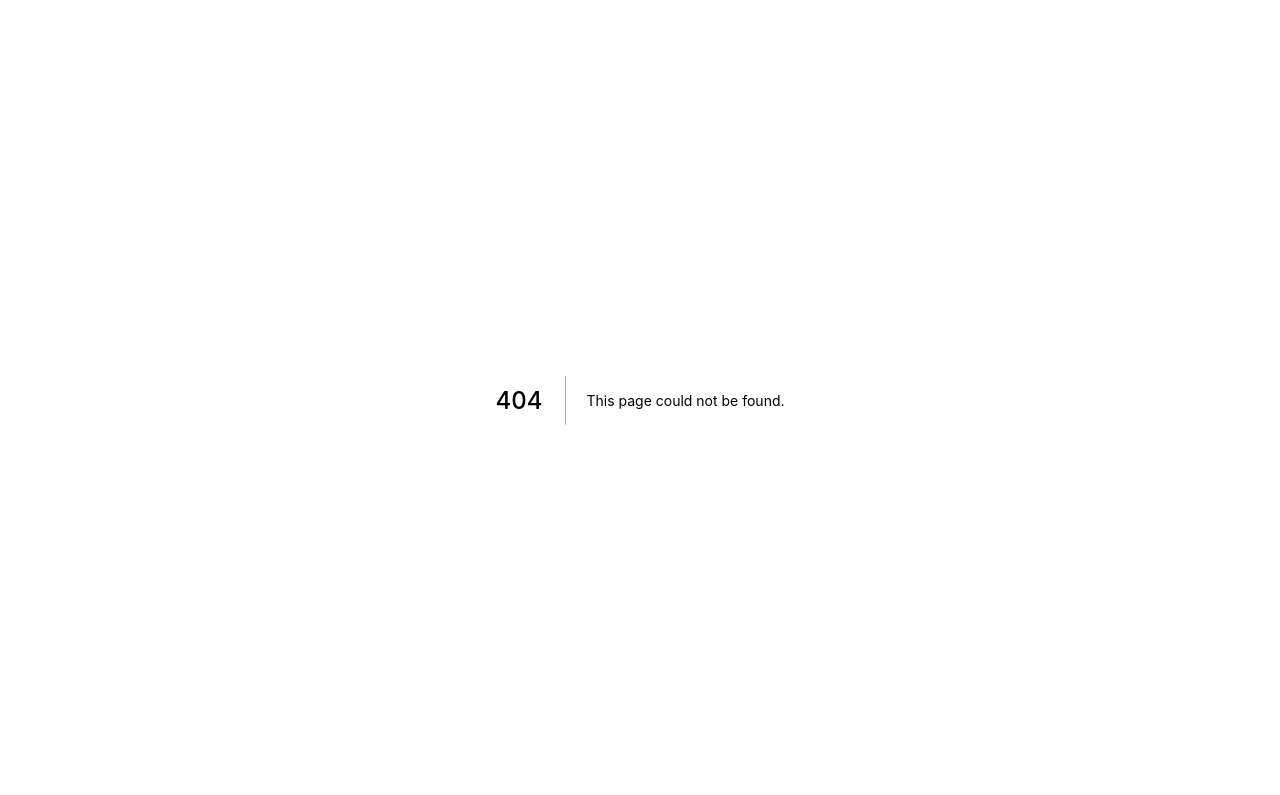
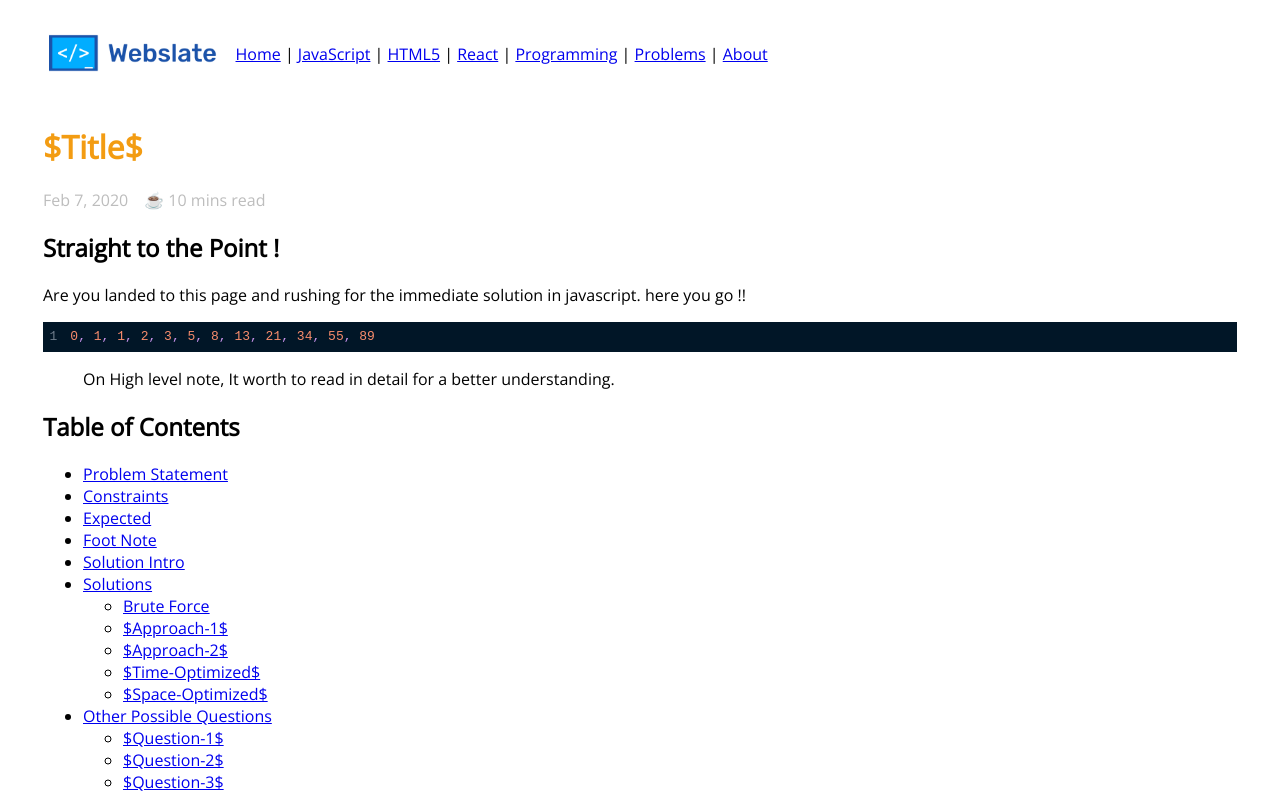
Before and after one commit to web-slate/webslate.io, a Next.js app in the folder src/: page /blogs/problems/array-intersection in a window 1280 px wide. Before the commit this address had no page. Shown: the top 795 px of the page. Built offline with nearby package versions, Linux system fonts and the light colour scheme.

Commit message:
docs(problems): add array-intersection

```diff
--- /dev/null
+++ b/src/pages/blogs/problems/array-intersection.mdx
@@ -0,0 +1,116 @@
+import Post from '../../../common/components/Blog/Post'
+import CodeBlock from '../../../common/components/Blog/CodeBlock'
+import ExternalLink from '../../../common/components/Blog/ExternalLink'
+import AnchorLink from '../../../common/components/Link/AnchorLink'
+import BigO from '../../../common/components/Blog/BigO'
+
+export const meta = {
+  title: '$Title$',
+  description: '$desc$',
+  date: 'Feb 7, 2020',
+  readTime: 10
+}
+
+export default ({ children }) => <Post meta={meta}>{children}</Post>;
+
+
+## Straight to the Point !
+Are you landed to this page and rushing for the immediate solution in javascript. here you go !!
+
+<CodeBlock>{`
+0, 1, 1, 2, 3, 5, 8, 13, 21, 34, 55, 89
+`.trim()}</CodeBlock>
+
+> On High level note, It worth to read in detail for a better understanding.
+
+
+Table of Contents
+=================
+
+   * [Problem Statement](#problem-statement)
+   * [Constraints](#constraints)
+   * [Expected](#expected)
+   * [Foot Note](#foot-note)
+   * [Solution Intro](#properties)
+   * [Solutions](#solutions)
+      * [Brute Force](#brute-force)
+      * [$Approach-1$](#$Approach-1$)
+      * [$Approach-2$](#$Approach-2$)
+      * [$Time-Optimized$](#$Time-Optimized$)
+      * [$Space-Optimized$](#$Space-Optimized$)
+   * [Other Possible Questions](#other-questions)
+      * [$Question-1$](#$Question-1$)
+      * [$Question-2$](#$Question-2$)
+      * [$Question-3$](#$Question-3$)
+      * [$Question-4$](#$Question-4$)
+
+> $desc$
+
+<CodeBlock>{`
+0, 1, 1, 2, 3, 5, 8, 13, 21, 34, 55, 89
+`.trim()}</CodeBlock>
+
+## <AnchorLink label="Problem Statement" name />
+1. Goes here
+
+## <AnchorLink label="Constraints" name />
+1. Goes here
+
+## <AnchorLink label="Expected" name />
+1. Goes here
+
+## <AnchorLink label="Foot Note" name />
+1. Goes here
+
+## <AnchorLink label="Solution Intro" name />
+Lets see the list of approaches and their complexities.
+
+- - -
+### Rabbits Population per year.
+|    | Approach |  Time Complexity |  Space Complexity |
+|----------|:-------------:|------:|------:|
+| 1 |  Brute Force | O(n+m | O(m+n) |
+| 2 |  $Approach 1$ | O(n) | O(n) |
+| 3 |  $Approach 2$ | O(n) | O(n) |
+| 4 | Time Optimized | O(n) | O(n) |
+| 5 | Memory Optimized | O(n) | O(n) |
+
+- - -
+
+## <AnchorLink label="Solutions" name />
+With no further due, lets take a example of code solutions.
+
+### <AnchorLink label="Brute Force" name />
+Description
+
+<CodeBlock>{`
+Code goes here...
+`.trim()}</CodeBlock>
+
+### <AnchorLink label="$Approach-1$" name />
+Description
+
+<CodeBlock>{`
+Code goes here...
+`.trim()}</CodeBlock>
+
+### <AnchorLink label="$Approach-2$" name />
+Description
+
+<CodeBlock>{`
+Code goes here...
+`.trim()}</CodeBlock>
+
+### <AnchorLink label="$Time-Optimized$" name />
+Description
+
+<CodeBlock>{`
+Code goes here...
+`.trim()}</CodeBlock>
+
+### <AnchorLink label="$Space-Optimized$" name />
+Description
+
+<CodeBlock>{`
+Code goes here...
+`.trim()}</CodeBlock>
```
